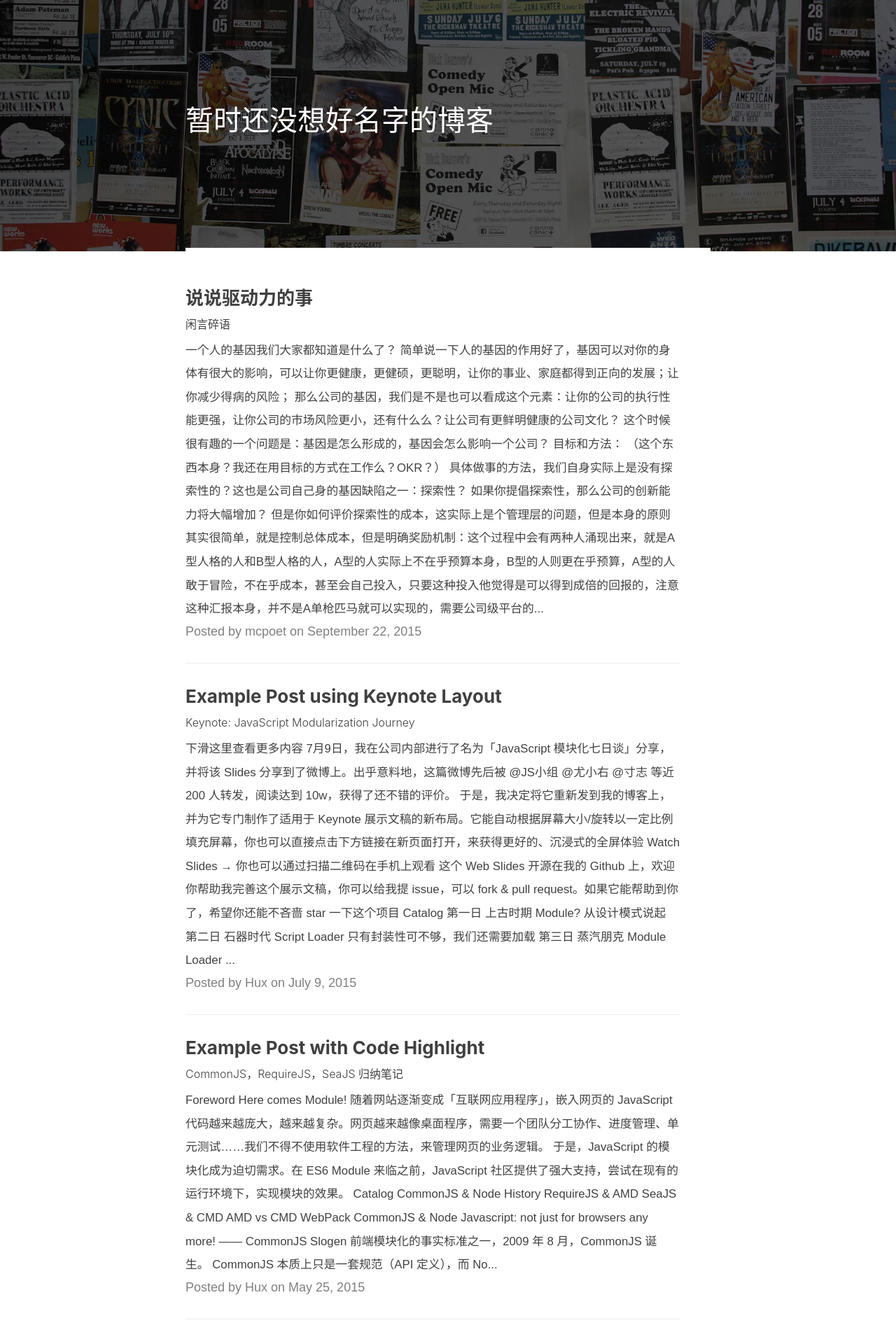
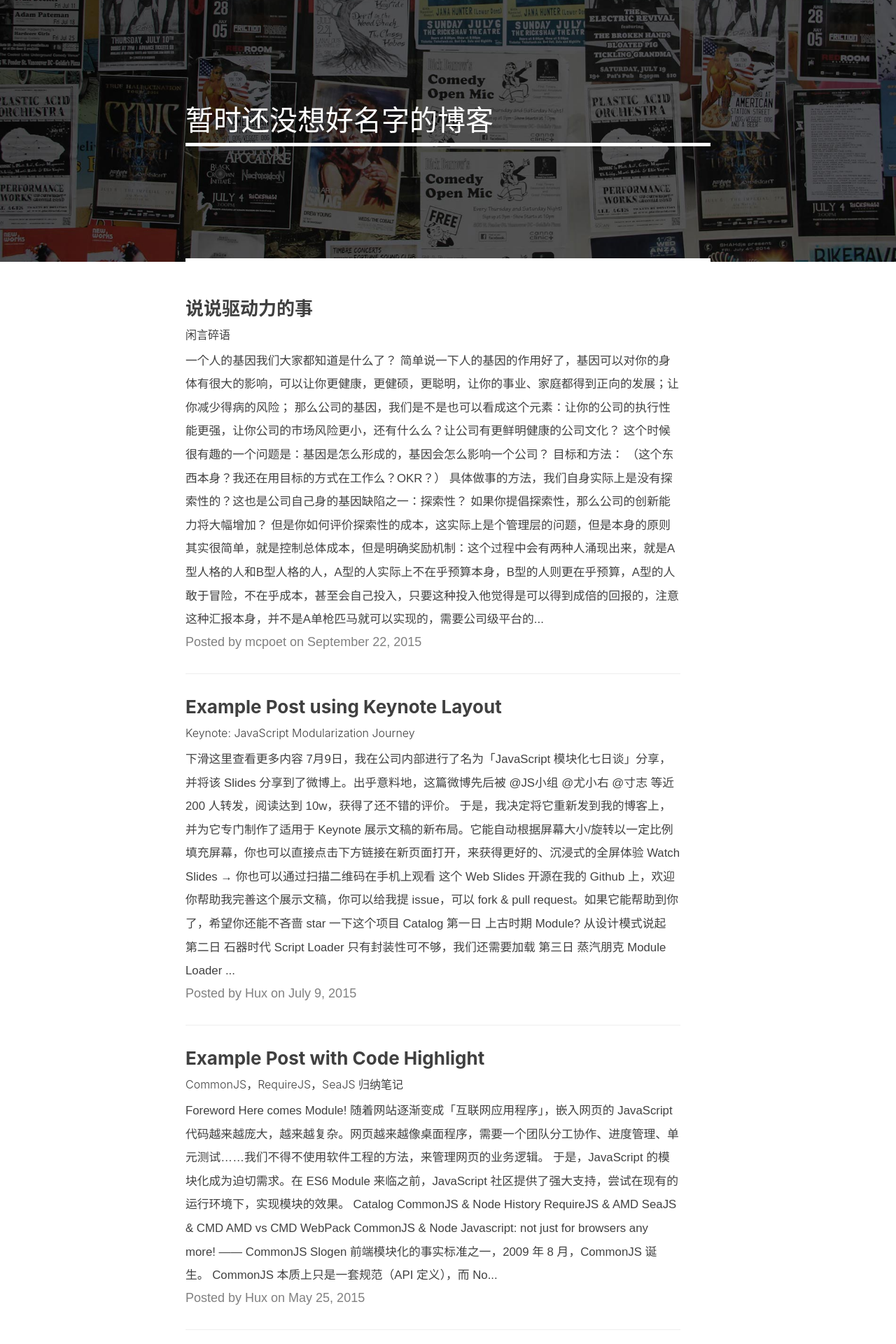
Before and after one commit to queryfish/yetanotherblogger, a Jekyll site: the page built from index.html, in a window 1280 px wide. Shown: the top 1920 px of the page at 70% size. Built offline with Jekyll 4.4.1, drawn with Linux system fonts in a browser that asks for light colours; nearby versions of some CDN libraries; the list of posts is cut into pages by our own code; comment, search, counter and statistics services are not loaded.

Commit message:
header is more beautiful

```diff
--- a/css/hux-blog.css
+++ b/css/hux-blog.css
@@ -419,6 +419,12 @@ pre code {
   margin-top: 0;
   font-size: 50px;
 }
+
+.intro-header .site-heading h1 {
+  padding-bottom: 10px ;
+  border-bottom: 5px solid #fff ;
+}
+
 .intro-header .site-heading .subheading,
 .intro-header .page-heading .subheading {
   /* Hux learn from
```
